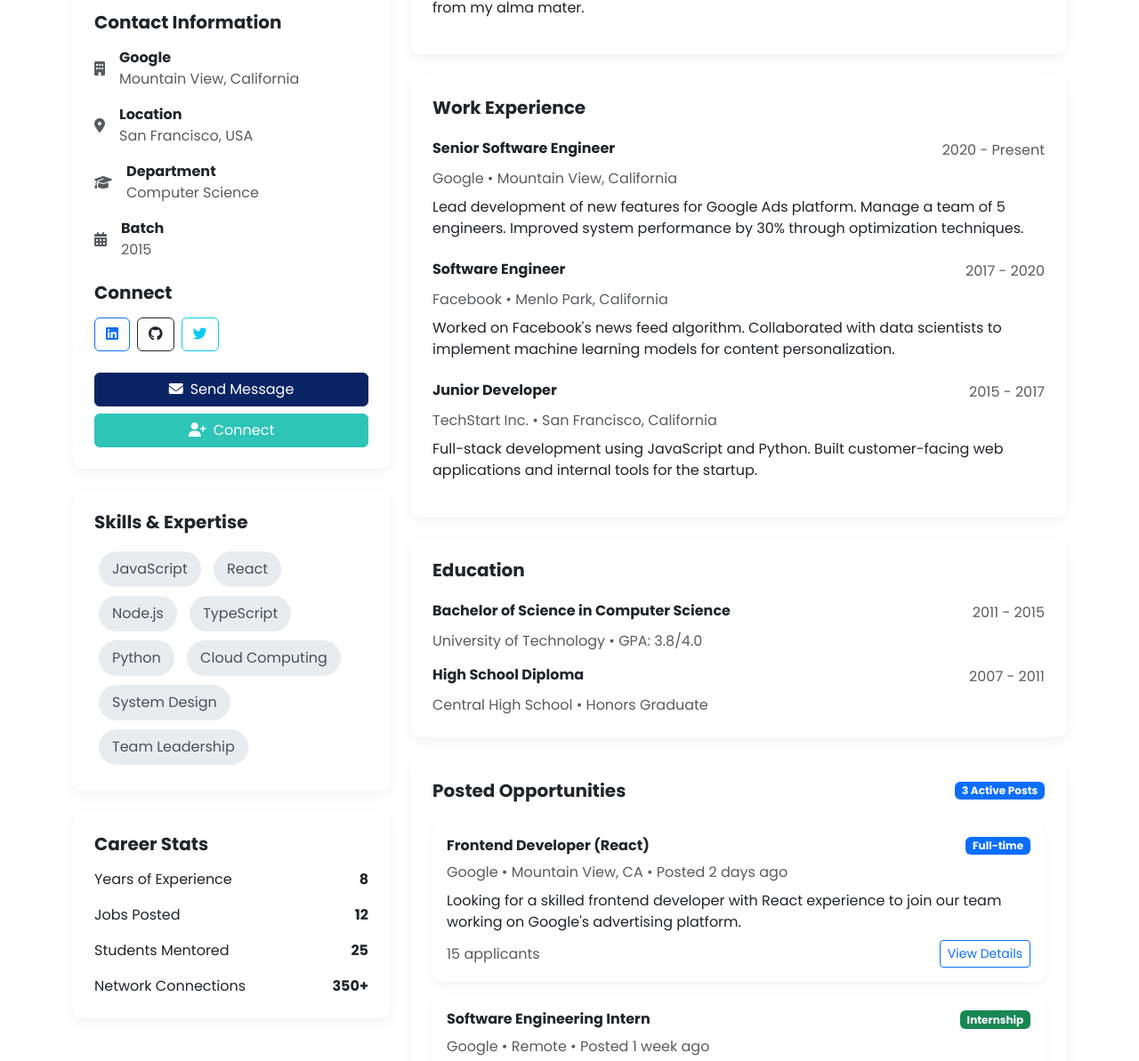
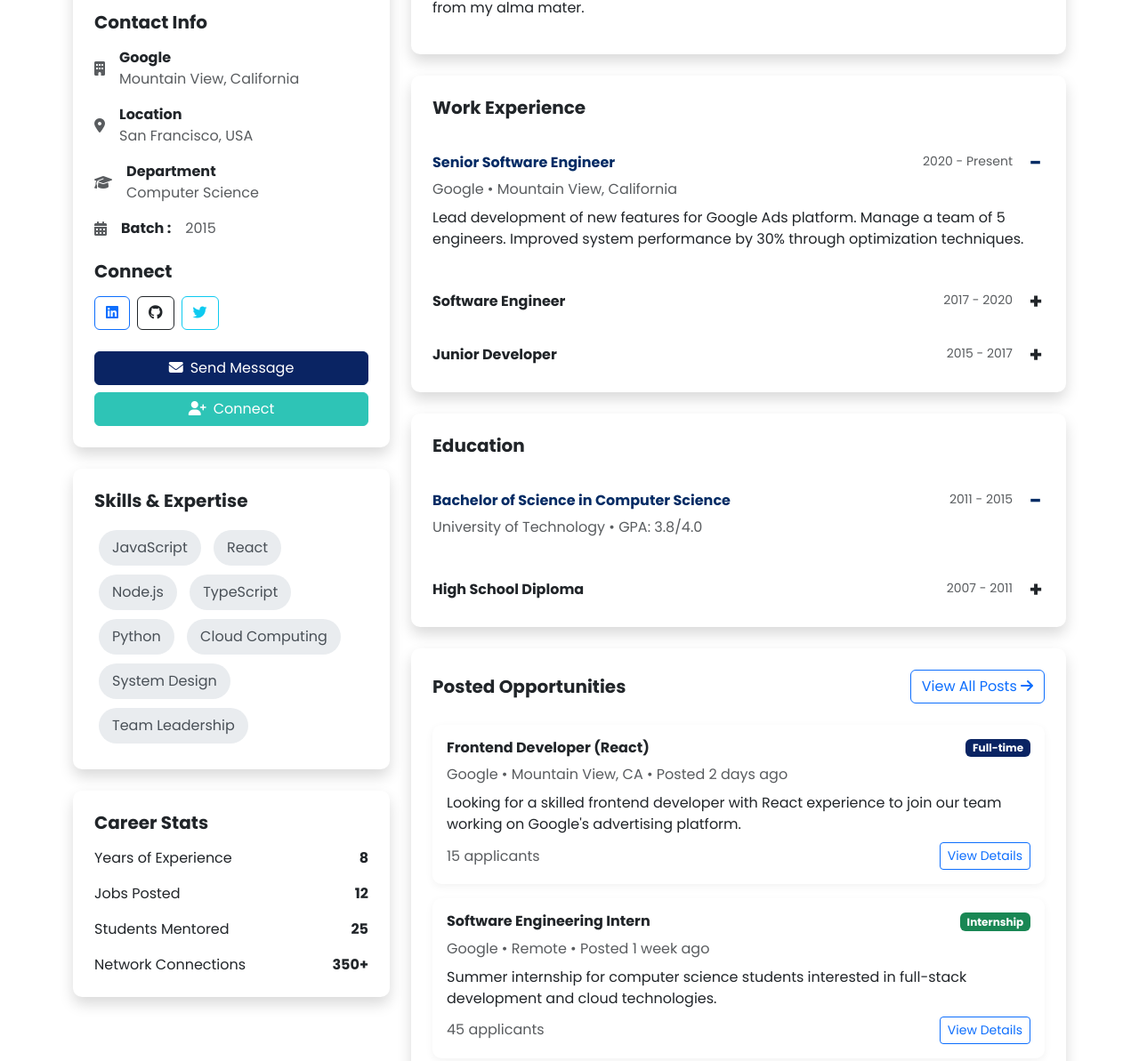
Before and after one commit to engineersohag/CampusConnect-Front-end, a plain HTML site: page alumni-profile.html in a window 1280 px wide. Shown: the part 683-1876 px from the top of the page at 89% size. Drawn offline with nearby package versions, Linux system fonts and the light colour scheme.

Commit message:
Alumni Profile

```diff
--- a/alumni-profile.html
+++ b/alumni-profile.html
@@ -4,101 +4,16 @@
     <meta charset="UTF-8">
     <meta name="viewport" content="width=device-width, initial-scale=1.0">
     <title>Michael Chen - Alumni Profile - CampusConnect</title>
+    <link rel="icon" href="assets/images/fav.png">
 
     <!-- Bootstrap 5 CSS -->
     <link href="https://cdn.jsdelivr.net/npm/bootstrap@5.3.0-alpha1/dist/css/bootstrap.min.css" rel="stylesheet">
-
     <!-- Font Awesome -->
     <link rel="stylesheet" href="https://cdnjs.cloudflare.com/ajax/libs/font-awesome/6.4.0/css/all.min.css">
-
     <!-- Google Fonts -->
     <link href="https://fonts.googleapis.com/css2?family=Poppins:wght@300;400;500;600;700&display=swap" rel="stylesheet">
 
-    <style>
-        :root {
-            --primary-color: #0a2463;
-            --accent-color: #2ec4b6;
-        }
-
-        body {
-            font-family: 'Poppins', sans-serif;
-        }
-
-        .navbar-brand {
-            font-weight: 700;
-            color: var(--primary-color) !important;
-        }
-
-        .btn-primary {
-            background-color: var(--primary-color);
-            border-color: var(--primary-color);
-        }
-
-        .btn-accent {
-            background-color: var(--accent-color);
-            border-color: var(--accent-color);
-            color: white;
-        }
-
-        .profile-cover {
-            height: 300px;
-            background: linear-gradient(rgba(10, 36, 99, 0.8), rgba(10, 36, 99, 0.8)), url('https://images.unsplash.com/photo-1497366754035-f200968a6e72?ixlib=rb-4.0.3&ixid=M3wxMjA3fDB8MHxwaG90by1wYWdlfHx8fGVufDB8fHx8fA%3D%3D&auto=format&fit=crop&w=1469&q=80');
-            background-size: cover;
-            background-position: center;
-            position: relative;
-        }
-
-        .profile-image {
-            width: 150px;
-            height: 150px;
-            border: 5px solid white;
-            position: absolute;
-            bottom: -75px;
-            left: 50px;
-        }
-
-        .profile-card {
-            border: none;
-            border-radius: 10px;
-            box-shadow: 0 5px 15px rgba(0,0,0,0.05);
-        }
-
-        .skill-badge {
-            background-color: #e9ecef;
-            color: #495057;
-            padding: 8px 15px;
-            border-radius: 20px;
-            display: inline-block;
-            margin: 5px;
-        }
-
-        footer {
-            background-color: #1a1a2e;
-        }
-
-        .post-card {
-            border: none;
-            border-radius: 10px;
-            box-shadow: 0 3px 10px rgba(0,0,0,0.05);
-            transition: transform 0.3s;
-        }
-
-        .post-card:hover {
-            transform: translateY(-3px);
-        }
-
-        @media (max-width: 768px) {
-            .profile-image {
-                left: 50%;
-                transform: translateX(-50%);
-                bottom: -75px;
-            }
-
-            .profile-cover {
-                height: 250px;
-            }
-        }
-    </style>
+    <link rel="stylesheet" href="assets/css/style.css">
 </head>
 <body>
     <!-- Navigation Bar -->
@@ -152,16 +67,16 @@
                 <!-- Left Column: Profile Info -->
                 <div class="col-lg-4">
                     <!-- Profile Card -->
-                    <div class="profile-card card mb-4">
+                    <div class="profile-card shadow card mb-4">
                         <div class="card-body p-4">
                             <div class="text-center mb-4">
-                                <img src="https://randomuser.me/api/portraits/men/32.jpg" alt="Michael Chen" class="rounded-circle mb-3" width="150" height="150">
+                                <img src="https://randomuser.me/api/portraits/men/32.jpg" alt="Michael Chen" class="rounded-circle border border-4 border-primary mb-3" width="150" height="150">
                                 <h3 class="fw-bold">Michael Chen</h3>
                                 <p class="text-muted">Senior Software Engineer</p>
                             </div>
 
                             <div class="mb-4">
-                                <h5 class="fw-bold mb-3">Contact Information</h5>
+                                <h5 class="fw-bold mb-3">Contact Info</h5>
                                 <div class="d-flex align-items-center mb-3">
                                     <i class="fas fa-building me-3 text-muted"></i>
                                     <div>
@@ -185,8 +100,8 @@
                                 </div>
                                 <div class="d-flex align-items-center">
                                     <i class="fas fa-calendar-alt me-3 text-muted"></i>
-                                    <div>
-                                        <p class="mb-0 fw-bold">Batch</p>
+                                    <div class="d-flex gap-3">
+                                        <p class="mb-0 fw-bold">Batch : </p>
                                         <p class="text-muted mb-0">2015</p>
                                     </div>
                                 </div>
@@ -219,7 +134,7 @@
                     </div>
 
                     <!-- Skills Card -->
-                    <div class="profile-card card mb-4">
+                    <div class="profile-card shadow card mb-4">
                         <div class="card-body p-4">
                             <h5 class="fw-bold mb-3">Skills & Expertise</h5>
                             <div class="skill-badge">JavaScript</div>
@@ -234,7 +149,7 @@
                     </div>
 
                     <!-- Career Stats -->
-                    <div class="profile-card card">
+                    <div class="profile-card shadow card">
                         <div class="card-body p-4">
                             <h5 class="fw-bold mb-3">Career Stats</h5>
                             <div class="d-flex justify-content-between mb-3">
@@ -260,7 +175,7 @@
                 <!-- Right Column: About, Posts, etc. -->
                 <div class="col-lg-8">
                     <!-- About Section -->
-                    <div class="profile-card card mb-4">
+                    <div class="profile-card shadow card mb-4">
                         <div class="card-body p-4">
                             <h5 class="fw-bold mb-3">About</h5>
                             <p class="mb-3">Senior Software Engineer at Google with 8 years of experience in full-stack web development. Passionate about building scalable applications and mentoring junior developers.</p>
@@ -269,69 +184,116 @@
                         </div>
                     </div>
 
-                    <!-- Experience Section -->
-                    <div class="profile-card card mb-4">
+                    <div class="profile-card shadow card mb-4">
                         <div class="card-body p-4">
                             <h5 class="fw-bold mb-4">Work Experience</h5>
 
-                            <div class="mb-4">
-                                <div class="d-flex justify-content-between mb-2">
+                            <div class="accordion accordion-flush" id="experienceAccordion">
+
+                                <div class="accordion-item border-0 mb-3">
+                                    <h2 class="accordion-header">
+                                        <button class="accordion-button bg-transparent px-0 pb-2 shadow-none" type="button" data-bs-toggle="collapse" data-bs-target="#collapseOne" aria-expanded="true">
+                                            <div class="d-flex justify-content-between w-100 me-3">
                                                 <h6 class="fw-bold mb-0">Senior Software Engineer</h6>
-                                    <span class="text-muted">2020 - Present</span>
+                                                <span class="text-muted small">2020 - Present</span>
                                             </div>
+                                        </button>
+                                    </h2>
+                                    <div id="collapseOne" class="accordion-collapse collapse show" data-bs-parent="#experienceAccordion">
+                                        <div class="accordion-body px-0 pt-0">
                                             <p class="text-muted mb-2">Google • Mountain View, California</p>
-                                <p>Lead development of new features for Google Ads platform. Manage a team of 5 engineers. Improved system performance by 30% through optimization techniques.</p>
+                                            <p class="mb-0">Lead development of new features for Google Ads platform. Manage a team of 5 engineers. Improved system performance by 30% through optimization techniques.</p>
+                                        </div>
+                                    </div>
                                 </div>
 
-                            <div class="mb-4">
-                                <div class="d-flex justify-content-between mb-2">
+                                <div class="accordion-item border-0 mb-3">
+                                    <h2 class="accordion-header">
+                                        <button class="accordion-button collapsed bg-transparent px-0 pb-2 shadow-none" type="button" data-bs-toggle="collapse" data-bs-target="#collapseTwo" aria-expanded="false">
+                                            <div class="d-flex justify-content-between w-100 me-3">
                                                 <h6 class="fw-bold mb-0">Software Engineer</h6>
-                                    <span class="text-muted">2017 - 2020</span>
+                                                <span class="text-muted small">2017 - 2020</span>
                                             </div>
+                                        </button>
+                                    </h2>
+                                    <div id="collapseTwo" class="accordion-collapse collapse" data-bs-parent="#experienceAccordion">
+                                        <div class="accordion-body px-0 pt-0">
                                             <p class="text-muted mb-2">Facebook • Menlo Park, California</p>
-                                <p>Worked on Facebook's news feed algorithm. Collaborated with data scientists to implement machine learning models for content personalization.</p>
+                                            <p class="mb-0">Worked on Facebook's news feed algorithm. Collaborated with data scientists to implement machine learning models for content personalization.</p>
+                                        </div>
+                                    </div>
                                 </div>
 
-                            <div>
-                                <div class="d-flex justify-content-between mb-2">
+                                <div class="accordion-item border-0">
+                                    <h2 class="accordion-header">
+                                        <button class="accordion-button collapsed bg-transparent px-0 pb-2 shadow-none" type="button" data-bs-toggle="collapse" data-bs-target="#collapseThree" aria-expanded="false">
+                                            <div class="d-flex justify-content-between w-100 me-3">
                                                 <h6 class="fw-bold mb-0">Junior Developer</h6>
-                                    <span class="text-muted">2015 - 2017</span>
+                                                <span class="text-muted small">2015 - 2017</span>
                                             </div>
+                                        </button>
+                                    </h2>
+                                    <div id="collapseThree" class="accordion-collapse collapse" data-bs-parent="#experienceAccordion">
+                                        <div class="accordion-body px-0 pt-0">
                                             <p class="text-muted mb-2">TechStart Inc. • San Francisco, California</p>
-                                <p>Full-stack development using JavaScript and Python. Built customer-facing web applications and internal tools for the startup.</p>
+                                            <p class="mb-0">Full-stack development using JavaScript and Python. Built customer-facing web applications and internal tools for the startup.</p>
+                                        </div>
+                                    </div>
+                                </div>
+
                             </div>
                         </div>
                     </div>
 
                     <!-- Education Section -->
-                    <div class="profile-card card mb-4">
+                    <div class="profile-card shadow card mb-4">
                         <div class="card-body p-4">
                             <h5 class="fw-bold mb-4">Education</h5>
 
-                            <div class="mb-3">
-                                <div class="d-flex justify-content-between mb-2">
+                            <div class="accordion accordion-flush" id="educationAccordion">
+
+                                <div class="accordion-item border-0 mb-3">
+                                    <h2 class="accordion-header">
+                                        <button class="accordion-button bg-transparent px-0 pb-2 shadow-none" type="button" data-bs-toggle="collapse" data-bs-target="#eduCollapseOne" aria-expanded="true">
+                                            <div class="d-flex justify-content-between w-100 me-3">
                                                 <h6 class="fw-bold mb-0">Bachelor of Science in Computer Science</h6>
-                                    <span class="text-muted">2011 - 2015</span>
+                                                <span class="text-muted small">2011 - 2015</span>
                                             </div>
+                                        </button>
+                                    </h2>
+                                    <div id="eduCollapseOne" class="accordion-collapse collapse show" data-bs-parent="#educationAccordion">
+                                        <div class="accordion-body px-0 pt-0">
                                             <p class="text-muted mb-0">University of Technology • GPA: 3.8/4.0</p>
                                         </div>
+                                    </div>
+                                </div>
 
-                            <div>
-                                <div class="d-flex justify-content-between mb-2">
+                                <div class="accordion-item border-0">
+                                    <h2 class="accordion-header">
+                                        <button class="accordion-button collapsed bg-transparent px-0 pb-2 shadow-none" type="button" data-bs-toggle="collapse" data-bs-target="#eduCollapseTwo" aria-expanded="false">
+                                            <div class="d-flex justify-content-between w-100 me-3">
                                                 <h6 class="fw-bold mb-0">High School Diploma</h6>
-                                    <span class="text-muted">2007 - 2011</span>
+                                                <span class="text-muted small">2007 - 2011</span>
                                             </div>
+                                        </button>
+                                    </h2>
+                                    <div id="eduCollapseTwo" class="accordion-collapse collapse" data-bs-parent="#educationAccordion">
+                                        <div class="accordion-body px-0 pt-0">
                                             <p class="text-muted mb-0">Central High School • Honors Graduate</p>
                                         </div>
                                     </div>
                                 </div>
 
+                            </div>
+                        </div>
+                    </div>
+
                     <!-- Posted Jobs/Posts Section -->
-                    <div class="profile-card card">
+                    <div class="profile-card shadow card">
                         <div class="card-body p-4">
                             <div class="d-flex justify-content-between align-items-center mb-4">
                                 <h5 class="fw-bold mb-0">Posted Opportunities</h5>
-                                <span class="badge bg-primary">3 Active Posts</span>
+                                <a href="jobs-internships.html" class="btn btn-outline-primary">View All Posts <i class="fa-solid fa-arrow-right"></i></a>
                             </div>
 
                             <!-- Job Post 1 -->
@@ -382,10 +344,6 @@
                                 </div>
                             </div>
 
-                            <!-- View All Button -->
-                            <div class="text-center mt-3">
-                                <a href="jobs-internships.html" class="btn btn-outline-primary">View All Posts</a>
-                            </div>
                         </div>
                     </div>
                 </div>
--- a/assets/css/style.css
+++ b/assets/css/style.css
@@ -138,3 +138,76 @@ input::placeholder{
     color: #ccc;
     box-shadow: none;
 }
+
+.profile-cover {
+    height: 300px;
+    background: linear-gradient(rgba(10, 36, 99, 0.8), rgba(10, 36, 99, 0.8)), url('https://images.unsplash.com/photo-1497366754035-f200968a6e72?ixlib=rb-4.0.3&ixid=M3wxMjA3fDB8MHxwaG90by1wYWdlfHx8fGVufDB8fHx8fA%3D%3D&auto=format&fit=crop&w=1469&q=80');
+    background-size: cover;
+    background-position: center;
+    position: relative;
+}
+
+.profile-image {
+    width: 150px;
+    height: 150px;
+    border: 5px solid white;
+    position: absolute;
+    bottom: -75px;
+    left: 50px;
+}
+
+.profile-card {
+    border: none;
+    border-radius: 10px;
+    box-shadow: 0 5px 15px rgba(0,0,0,0.05);
+}
+
+.skill-badge {
+    background-color: #e9ecef;
+    color: #495057;
+    padding: 8px 15px;
+    border-radius: 20px;
+    display: inline-block;
+    margin: 5px;
+}
+
+
+.post-card {
+    border: none;
+    border-radius: 10px;
+    box-shadow: 0 3px 10px rgba(0,0,0,0.05);
+    transition: transform 0.3s;
+}
+
+.post-card:hover {
+    transform: translateY(-3px);
+}
+
+@media (max-width: 768px) {
+    .profile-image {
+        left: 50%;
+        transform: translateX(-50%);
+        bottom: -75px;
+    }
+
+    .profile-cover {
+        height: 250px;
+    }
+}
+
+.accordion-button::after {
+    background-image: none !important;
+    content: '+';
+    font-size: 1.5rem;
+    font-weight: bold;
+    line-height: 1;
+    transition: transform 0.2s;
+    display: flex;
+    align-items: center;
+    justify-content: center;
+}
+
+.accordion-button:not(.collapsed)::after {
+    content: '-';
+    transform: none;
+}
```
Lines whose indentation alone changed are shown as unchanged.
